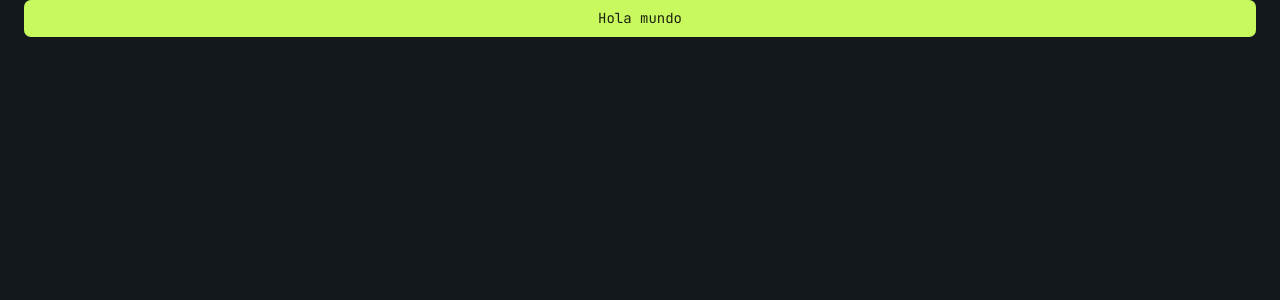
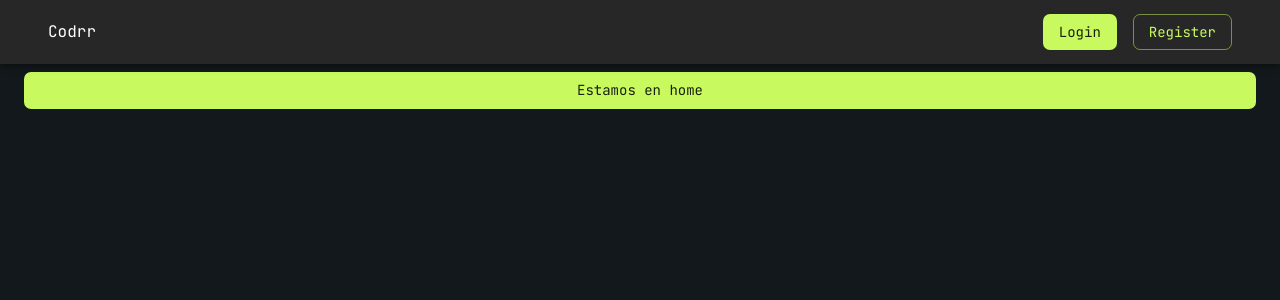
Before and after one commit to josebarrera1996/react-ts-mui, a React (Vite) app: page / in a window 1280 px wide. Shown: the top 300 px of the page. Built offline with nearby package versions, Linux system fonts and the light colour scheme.

Commit message:
Creación de rutas y construcción de NavBar

```diff
--- a/src/App.tsx
+++ b/src/App.tsx
@@ -1,13 +1,14 @@
-import { Button, Container } from "@mui/material";
+import { BrowserRouter } from "react-router-dom";
+import { AppRouter } from "./Router";
 
+// Componente principal de la aplicación
+// Implementación de las rutas
 function App() {
 
   return (
-    <Container maxWidth="xl">
-      <Button fullWidth variant="contained">
-        Hola mundo
-      </Button>
-    </Container>
+    <BrowserRouter>
+      <AppRouter />
+    </BrowserRouter>
   );
 }
 
--- /dev/null
+++ b/src/Router.tsx
@@ -0,0 +1,21 @@
+import React from "react";
+import { Routes, Route } from "react-router-dom";
+import { RouterLayout } from "./common/RouterLayout";
+import { HomePage } from "./pages/home";
+import { LoginPage } from "./pages/login";
+
+// Componente funcional en donde se definirán las rutas de la app
+export const AppRouter: React.FC<{}> = () => {
+
+    return (
+        <Routes>
+            {/* Rutas */}
+            <Route path="/" element={<RouterLayout />}>
+                {/* Rutas anidadas */}
+                <Route path="/" element={<HomePage />} />
+                <Route path="/login" element={<LoginPage />} />
+            </Route>
+            <Route path="/nose" element={<div>Hola</div>} />
+        </Routes>
+    );
+};
--- /dev/null
+++ b/src/common/NavBar.tsx
@@ -0,0 +1,42 @@
+import {
+    AppBar,
+    Box,
+    Button,
+    Container,
+    Grid,
+    Stack,
+    Toolbar,
+    Typography,
+} from "@mui/material";
+import React from "react";
+
+// Componente funcional que representará a un menú de navegación
+export const NavBar: React.FC<{}> = () => {
+
+    return (
+        <Box sx={{ flexGrow: 1 }}>
+            <AppBar position="fixed">
+                <Toolbar>
+                    <Container maxWidth="xl">
+                        <Grid
+                            container
+                            direction="row"
+                            justifyContent="space-between"
+                            alignItems="center"
+                        >
+                            <Grid item>
+                                <Typography>Codrr</Typography>
+                            </Grid>
+                            <Grid item>
+                                <Stack direction="row" spacing={2}>
+                                    <Button variant="contained">Login</Button>
+                                    <Button variant="outlined">Register</Button>
+                                </Stack>
+                            </Grid>
+                        </Grid>
+                    </Container>
+                </Toolbar>
+            </AppBar>
+        </Box>
+    );
+};
--- /dev/null
+++ b/src/common/RouterLayout.tsx
@@ -0,0 +1,17 @@
+import React from "react";
+import { Outlet } from "react-router-dom";
+import { NavBar } from "./NavBar";
+
+// Componente de tipo funcional que servirá como un wrapper (envoltorio)
+// Lo definido aquí es lo que se visualizará al acceder a las rutas
+export const RouterLayout: React.FC<{}> = () => {
+
+    return (
+        <>
+             {/* Aplicando el Navbar */}
+            <NavBar />
+            {/* Se renderizarán los elementos hijos */}
+            <Outlet />
+        </>
+    );
+};
--- /dev/null
+++ b/src/pages/home/index.tsx
@@ -0,0 +1,14 @@
+import React from "react";
+import { Button, Container } from "@mui/material";
+
+// Componente de tipo funcional que representará la página de inicio
+export const HomePage: React.FC<{}> = () => {
+
+  return (
+    <Container sx={{ mt: 9 }} maxWidth="xl">
+      <Button fullWidth variant="contained">
+        Estamos en home
+      </Button>
+    </Container>
+  );
+};
--- /dev/null
+++ b/src/pages/login/index.tsx
@@ -0,0 +1,14 @@
+import React from "react";
+import { Button, Container } from "@mui/material";
+
+// Componente de tipo funcional que representará la sección para poder logearse
+export const LoginPage: React.FC<{}> = () => {
+
+  return (
+    <Container sx={{ mt: 9 }} maxWidth="xl">
+      <Button fullWidth variant="contained">
+        Esatamos en login
+      </Button>
+    </Container>
+  );
+};
```
